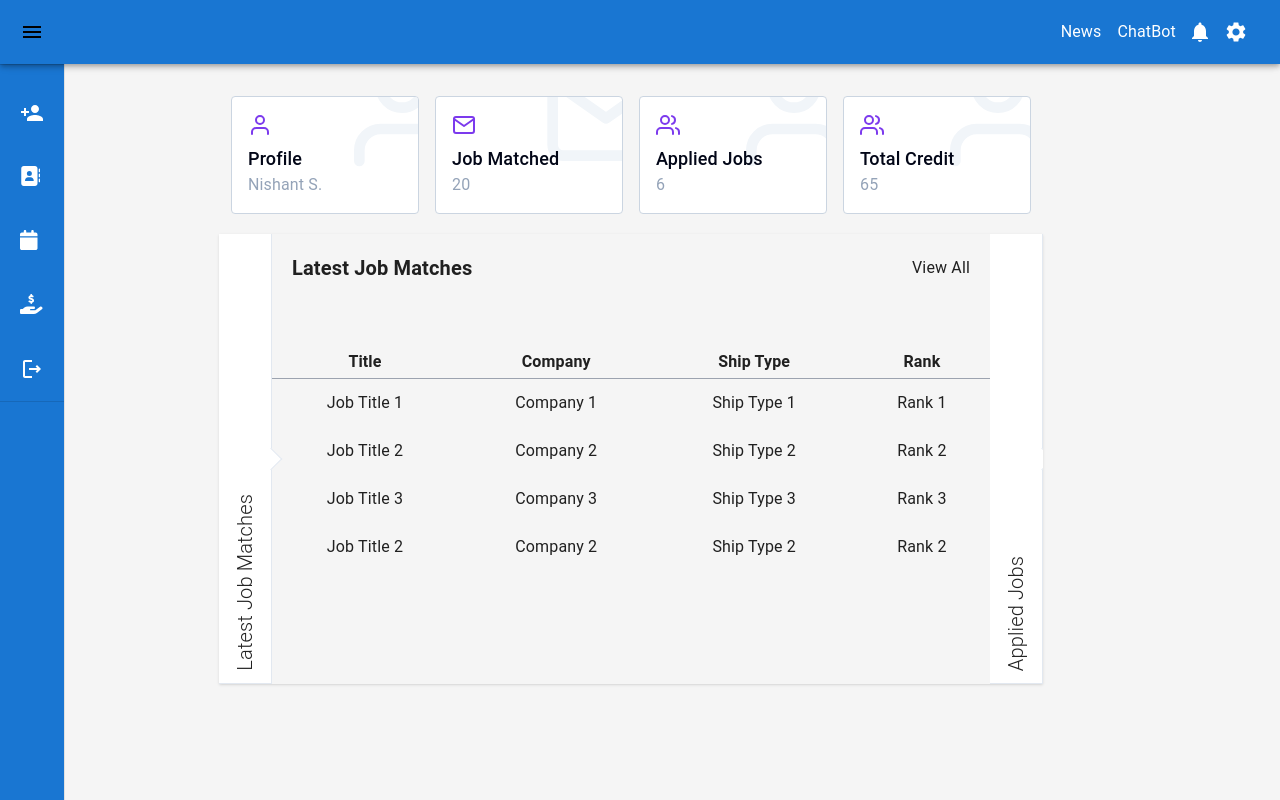
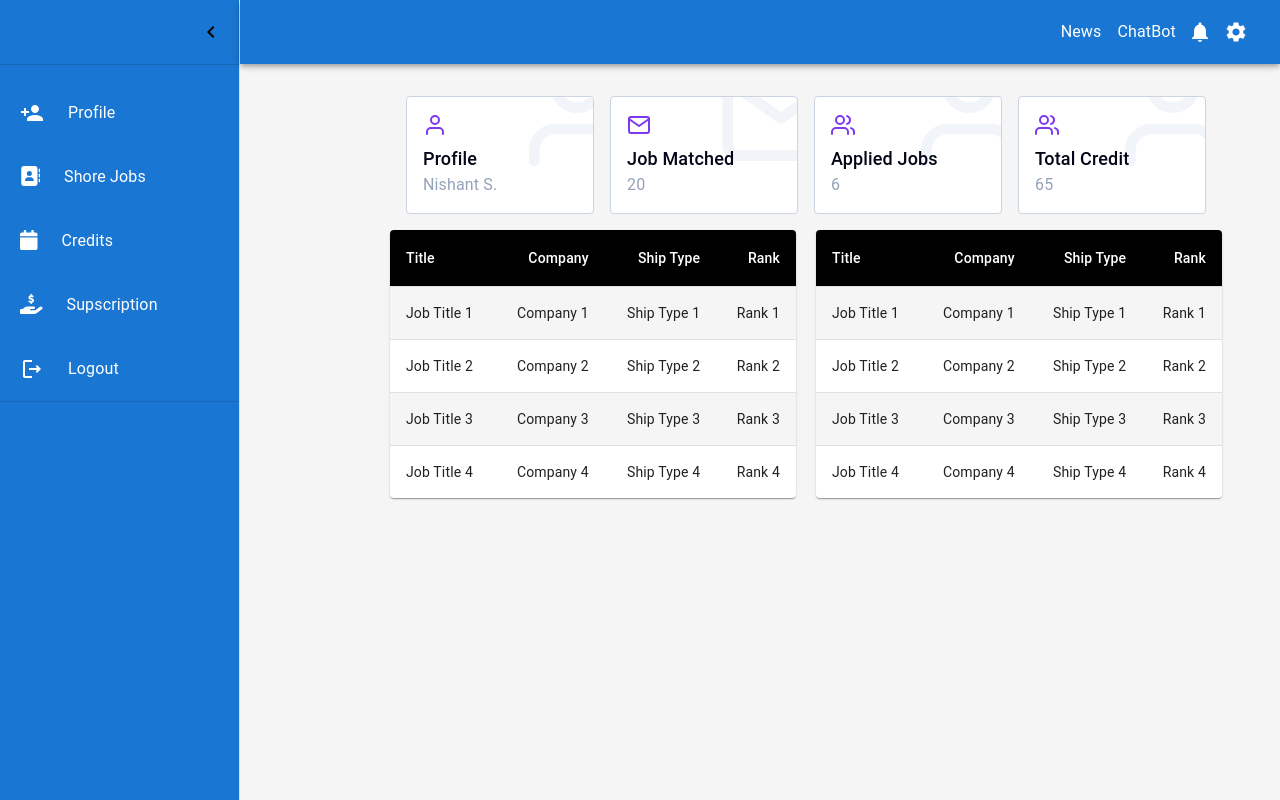
Before and after one commit to akashkendre1298/deep-marine-mind, a React (Create React App) app: page / in a window 1280 px wide. Built offline with nearby package versions, Linux system fonts and the light colour scheme.

Commit message:
update public/index.html, SideBar.js, DashBoard.js and src/index.js

```diff
--- /dev/null
+++ b/src/Components/Applied_Jobs/Applied_Jobs.js
@@ -0,0 +1,91 @@
+import * as React from 'react';
+import { styled } from '@mui/material/styles';
+import Table from '@mui/material/Table';
+import TableBody from '@mui/material/TableBody';
+import TableCell, { tableCellClasses } from '@mui/material/TableCell';
+import TableContainer from '@mui/material/TableContainer';
+import TableHead from '@mui/material/TableHead';
+import TableRow from '@mui/material/TableRow';
+import Paper from '@mui/material/Paper';
+
+const StyledTableCell = styled(TableCell)(({ theme }) => ({
+  [`&.${tableCellClasses.head}`]: {
+    backgroundColor: theme.palette.common.black,
+    color: theme.palette.common.white,
+  },
+  [`&.${tableCellClasses.body}`]: {
+    fontSize: 14,
+  },
+}));
+
+const StyledTableRow = styled(TableRow)(({ theme }) => ({
+  '&:nth-of-type(odd)': {
+    backgroundColor: theme.palette.action.hover,
+  },
+  '&:hover': {
+    backgroundColor: theme.palette.primary.light, // Adjust the color here
+  },
+  '&:last-child td, &:last-child th': {
+    border: 0,
+  },
+}));
+
+const latestJobData = [
+  {
+    id: 1,
+    title: "Job Title 1",
+    company: "Company 1",
+    shipType: "Ship Type 1",
+    rank: "Rank 1",
+  },
+  {
+    id: 2,
+    title: "Job Title 2",
+    company: "Company 2",
+    shipType: "Ship Type 2",
+    rank: "Rank 2",
+  },
+  {
+    id: 3,
+    title: "Job Title 3",
+    company: "Company 3",
+    shipType: "Ship Type 3",
+    rank: "Rank 3",
+  },
+  {
+    id: 4,
+    title: "Job Title 4",
+    company: "Company 4",
+    shipType: "Ship Type 4",
+    rank: "Rank 4",
+  },
+];
+
+export default function CustomizedTables() {
+  return (
+    <TableContainer component={Paper}>
+      <Table aria-label="customized table">
+        <TableHead>
+          <TableRow>
+            <StyledTableCell>Title</StyledTableCell>
+            <StyledTableCell align="right">Company</StyledTableCell>
+            <StyledTableCell align="right">Ship Type</StyledTableCell>
+            <StyledTableCell align="right">Rank</StyledTableCell>
+          </TableRow>
+        </TableHead>
+        <TableBody>
+          {latestJobData.map((row) => (
+            <StyledTableRow key={row.id}>
+              <StyledTableCell component="th" scope="row">
+                {row.title}
+              </StyledTableCell>
+              <StyledTableCell align="right">{row.company}</StyledTableCell>
+              <StyledTableCell align="right">{row.shipType}</StyledTableCell>
+              <StyledTableCell align="right">{row.rank}</StyledTableCell>
+            </StyledTableRow>
+          ))}
+        </TableBody>
+      </Table>
+    </TableContainer>
+  );
+}
--- /dev/null
+++ b/src/Components/Latest_Job/Latest_job.js
@@ -0,0 +1,91 @@
+import * as React from 'react';
+import { styled } from '@mui/material/styles';
+import Table from '@mui/material/Table';
+import TableBody from '@mui/material/TableBody';
+import TableCell, { tableCellClasses } from '@mui/material/TableCell';
+import TableContainer from '@mui/material/TableContainer';
+import TableHead from '@mui/material/TableHead';
+import TableRow from '@mui/material/TableRow';
+import Paper from '@mui/material/Paper';
+
+const StyledTableCell = styled(TableCell)(({ theme }) => ({
+  [`&.${tableCellClasses.head}`]: {
+    backgroundColor: theme.palette.common.black,
+    color: theme.palette.common.white,
+  },
+  [`&.${tableCellClasses.body}`]: {
+    fontSize: 14,
+  },
+}));
+
+const StyledTableRow = styled(TableRow)(({ theme }) => ({
+  '&:nth-of-type(odd)': {
+    backgroundColor: theme.palette.action.hover,
+  },
+  '&:hover': {
+    backgroundColor: theme.palette.primary.light, // Adjust the color here
+  },
+  '&:last-child td, &:last-child th': {
+    border: 0,
+  },
+}));
+
+const latestJobData = [
+  {
+    id: 1,
+    title: "Job Title 1",
+    company: "Company 1",
+    shipType: "Ship Type 1",
+    rank: "Rank 1",
+  },
+  {
+    id: 2,
+    title: "Job Title 2",
+    company: "Company 2",
+    shipType: "Ship Type 2",
+    rank: "Rank 2",
+  },
+  {
+    id: 3,
+    title: "Job Title 3",
+    company: "Company 3",
+    shipType: "Ship Type 3",
+    rank: "Rank 3",
+  },
+  {
+    id: 4,
+    title: "Job Title 4",
+    company: "Company 4",
+    shipType: "Ship Type 4",
+    rank: "Rank 4",
+  },
+];
+
+export default function CustomizedTables() {
+  return (
+    <TableContainer component={Paper}>
+      <Table aria-label="customized table">
+        <TableHead>
+          <TableRow>
+            <StyledTableCell>Title</StyledTableCell>
+            <StyledTableCell align="right">Company</StyledTableCell>
+            <StyledTableCell align="right">Ship Type</StyledTableCell>
+            <StyledTableCell align="right">Rank</StyledTableCell>
+          </TableRow>
+        </TableHead>
+        <TableBody>
+          {latestJobData.map((row) => (
+            <StyledTableRow key={row.id}>
+              <StyledTableCell component="th" scope="row">
+                {row.title}
+              </StyledTableCell>
+              <StyledTableCell align="right">{row.company}</StyledTableCell>
+              <StyledTableCell align="right">{row.shipType}</StyledTableCell>
+              <StyledTableCell align="right">{row.rank}</StyledTableCell>
+            </StyledTableRow>
+          ))}
+        </TableBody>
+      </Table>
+    </TableContainer>
+  );
+}
--- a/src/Components/SideBar/SideBar.js
+++ b/src/Components/SideBar/SideBar.js
@@ -356,7 +356,7 @@ const Drawer = styled(MuiDrawer, {
 
 export default function Sidebar() {
   const theme = useTheme();
-  const [open, setOpen] = React.useState();
+  const [open, setOpen] = React.useState(true);
 
   const handleDrawerOpen = () => {
     setOpen(true);
@@ -388,7 +388,9 @@ export default function Sidebar() {
     <Box sx={{ display: "flex" }}>
       <CssBaseline />
 
+
       <AppBar position="fixed" open={open}>
+
         <div className="header-component flex items-center justify-between">
           <Toolbar>
             <IconButton
--- a/src/Containers/DashBoard/DashBoard.js
+++ b/src/Containers/DashBoard/DashBoard.js
@@ -2,6 +2,8 @@
 import Sidebar from "./../../Components/SideBar/SideBar";
 import HoverDevCards from "../../Components/Cards/Cards";
 import VerticalAccordion from "../../Components/Match_Applied_Jobs/MatchAppliedJobs";
+import Latest_job from "../../Components/Latest_Job/Latest_job";
+import Applied_Jobs from "../../Components/Applied_Jobs/Applied_Jobs";
 
 const DashBoard = () => {
   return (
@@ -22,8 +24,16 @@ const DashBoard = () => {
           <div>
             <HoverDevCards />
           </div>
-          <div>
-            <VerticalAccordion />
+
+          <div className="flex gap-5">
+
+          <div style={{width:"50%"}}>
+           <Latest_job/>
+          </div>
+
+          <div style={{width:"50%"}}>
+            <Applied_Jobs/>
+          </div>
           </div>
         </div>
       </div>
```
